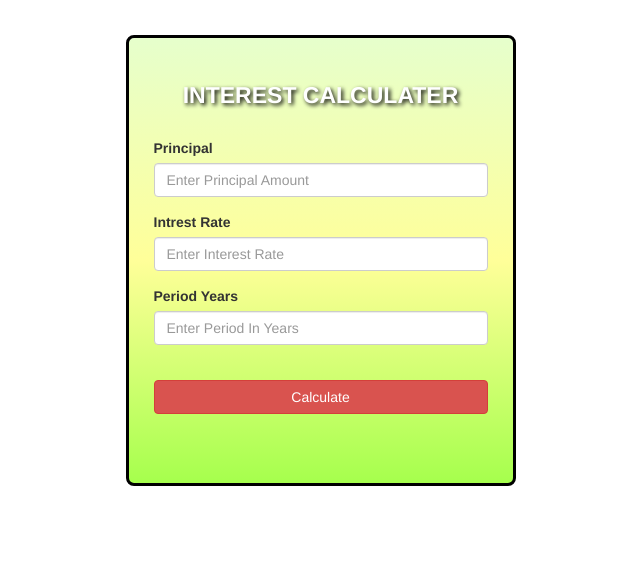
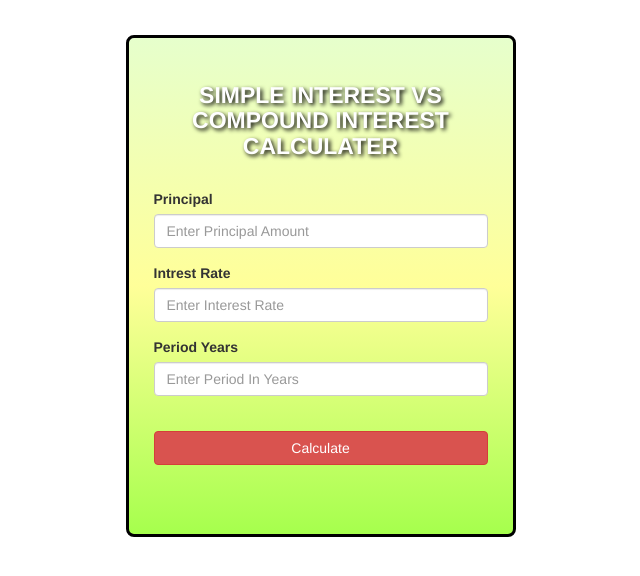
Before and after one commit to khyatipadhiyar/interest-calculator, a plain HTML site: page index.html in a window 1280 px wide. Shown: the whole page, without its empty margins (232-872 px from the left). Drawn offline with nearby package versions, Linux system fonts and the light colour scheme.

Commit message:
Update index.html

```diff
--- a/index.html
+++ b/index.html
@@ -137,7 +137,7 @@
 	<div class="row">
 		<div class="col-md-3"></div>
 		<div class="col-md-4" id="main">
-			<h3>INTEREST CALCULATER</h3>
+			<h3>SIMPLE INTEREST VS COMPOUND INTEREST CALCULATER</h3>
 			<br>
 			<div class="form-group">
 				<label>Principal</label>
```
